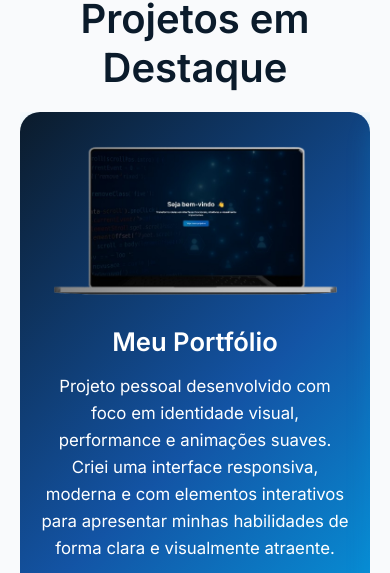
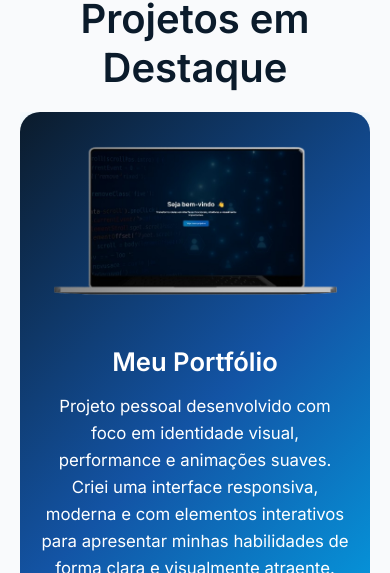
Before and after one commit to omarcojunior/omarcojunior.github.io, a plain HTML site: page index.html in a window 390 px wide. Shown: the part 3890-4463 px from the top of the page. Drawn offline with Linux system fonts and the light colour scheme.

Commit message:
Atualização

```diff
--- a/style.css
+++ b/style.css
@@ -823,3 +823,38 @@ body {
     justify-content: center;
   }
 }
+
+@media (max-width: 768px) {
+  .slider-wrapper {
+    flex-direction: column;
+    padding: 0; /* Remove padding lateral */
+  }
+
+  .projeto-card {
+    flex-direction: column;
+    padding: 20px;
+    gap: 20px;
+  }
+
+  .projeto-img img {
+    max-width: 100%;
+    height: auto;
+  }
+
+  .projeto-info {
+    text-align: center;
+    padding: 0;
+  }
+
+  .projeto-tech {
+    justify-content: center;
+  }
+
+  .neon-btn {
+    margin: 0 auto;
+  }
+
+  body, html {
+    overflow-x: hidden;
+  }
+}
```
